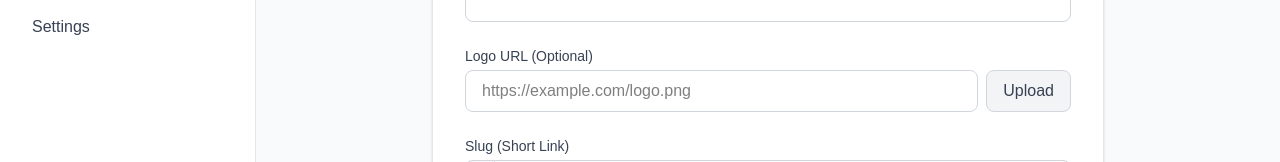
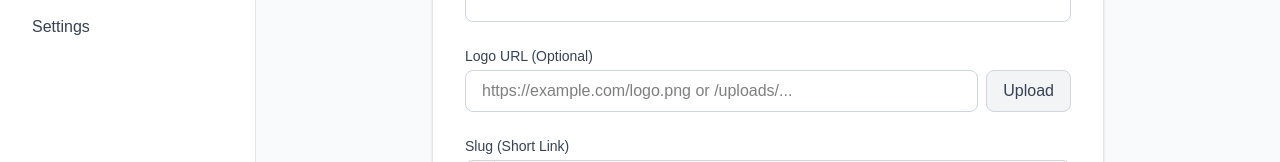
Before and after one commit to mazisel/linkmanager, a Next.js app: page /admin/new in a window 1280 px wide. Shown: the part 165-327 px from the top of the page. Built offline with nearby package versions, Linux system fonts and the light colour scheme.

Commit message:
Fix: Change Logo URL input type to text to allow relative paths

```diff
--- a/app/admin/apps/[id]/edit/page.tsx
+++ b/app/admin/apps/[id]/edit/page.tsx
@@ -88,9 +88,9 @@ export default function EditApp({ params }: { params: Promise<{ id: string }> })
                     <label className="block text-sm font-medium text-gray-700 mb-1">Logo URL (Optional)</label>
                     <div className="flex gap-2">
                         <input
-                            type="url"
+                            type="text"
                             className="flex-1 px-4 py-2 border border-gray-300 rounded-lg focus:ring-2 focus:ring-blue-500 focus:border-blue-500 text-black"
-                            placeholder="https://example.com/logo.png"
+                            placeholder="https://example.com/logo.png or /uploads/..."
                             value={formData.logoUrl}
                             onChange={(e) => setFormData({ ...formData, logoUrl: e.target.value })}
                         />
--- a/app/admin/new/page.tsx
+++ b/app/admin/new/page.tsx
@@ -60,9 +60,9 @@ export default function NewApp() {
                     <label className="block text-sm font-medium text-gray-700 mb-1">Logo URL (Optional)</label>
                     <div className="flex gap-2">
                         <input
-                            type="url"
+                            type="text"
                             className="flex-1 px-4 py-2 border border-gray-300 rounded-lg focus:ring-2 focus:ring-blue-500 focus:border-blue-500 text-black"
-                            placeholder="https://example.com/logo.png"
+                            placeholder="https://example.com/logo.png or /uploads/..."
                             value={formData.logoUrl}
                             onChange={(e) => setFormData({ ...formData, logoUrl: e.target.value })}
                         />
```
